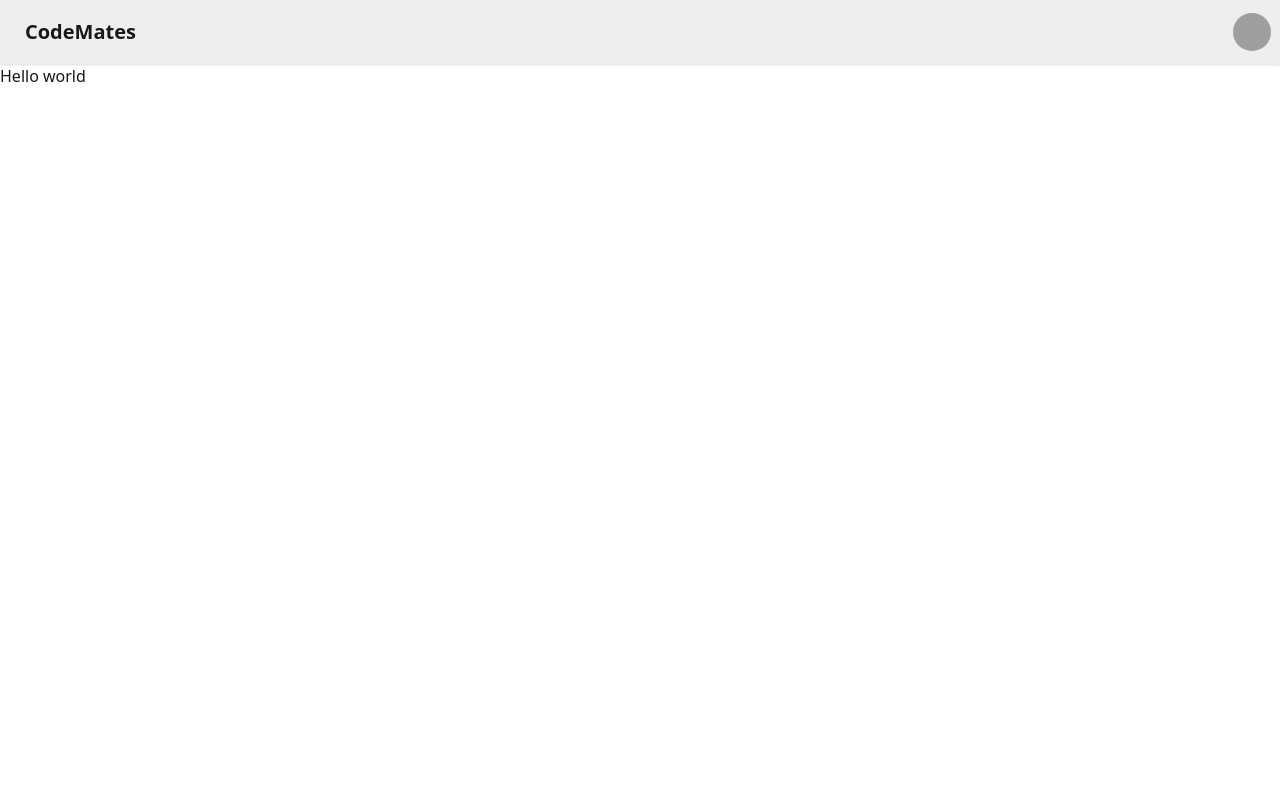
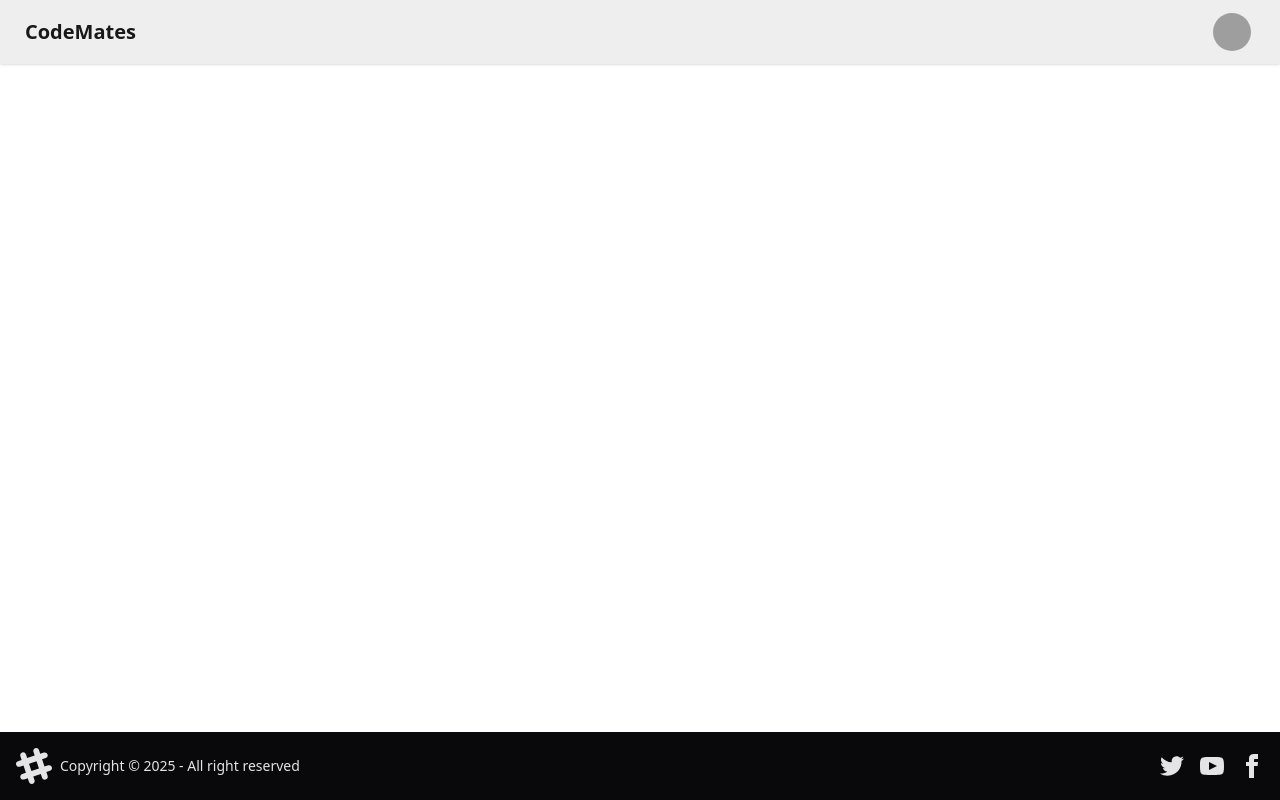
Before and after one commit to d-4-deepak/CodeMates-web, a React (Vite) app: page / in a window 1280 px wide. Built offline with nearby package versions, Linux system fonts and the light colour scheme; grey boxes are pictures that could not be loaded.

Commit message:
Footer +  routing

```diff
--- a/package.json
+++ b/package.json
@@ -13,6 +13,7 @@
     "@tailwindcss/vite": "^4.1.16",
     "react": "^19.1.1",
     "react-dom": "^19.1.1",
+    "react-router-dom": "^7.9.5",
     "tailwindcss": "^4.1.16"
   },
   "devDependencies": {
--- a/src/App.jsx
+++ b/src/App.jsx
@@ -1,36 +1,21 @@
+import { BrowserRouter, Route, Routes } from "react-router-dom"
+import NavBar from "./components/NavBar"
+import Body from "./components/Body"
+import Login from "./components/Login"
+import About from "./components/About"
+
 function App() {
 
   return (
     <>
-      <div className="navbar bg-base-300 shadow-sm">
-  <div className="flex-1">
-    <a className="btn btn-ghost text-xl">CodeMates</a>
-  </div>
-  <div className="flex gap-2">
-    <div className="dropdown dropdown-end">
-      <div tabIndex={0} role="button" className="btn btn-ghost btn-circle avatar">
-        <div className="w-10 rounded-full">
-          <img
-            alt="Tailwind CSS Navbar component"
-            src="https://img.daisyui.com/images/stock/photo-1534528741775-53994a69daeb.webp" />
-        </div>
-      </div>
-      <ul
-        tabIndex="-1"
-        className="menu menu-sm dropdown-content bg-base-100 rounded-box z-1 mt-3 w-52 p-2 shadow">
-        <li>
-          <a className="justify-between">
-            Profile
-            <span className="badge">New</span>
-          </a>
-        </li>
-        <li><a>Settings</a></li>
-        <li><a>Logout</a></li>
-      </ul>
-    </div>
-  </div>
-</div>
-      <h1 >Hello world</h1>
+      <BrowserRouter>
+      <Routes>
+        <Route path="/" element={<Body/>}>
+          <Route path="login" element={<Login/>} />
+          <Route path="About" element={<About/>} />
+        </Route>
+      </Routes>
+      </BrowserRouter>
     </>
   )
 }
--- /dev/null
+++ b/src/components/About.jsx
@@ -0,0 +1,11 @@
+import React from 'react'
+
+function About() {
+  return (
+    <div>
+      about
+    </div>
+  )
+}
+
+export default About
--- /dev/null
+++ b/src/components/Body.jsx
@@ -0,0 +1,16 @@
+import React from 'react'
+import NavBar from './NavBar'
+import { Outlet } from 'react-router-dom'
+import Footer from './Footer'
+
+const Body = () => {
+  return (
+    <div>
+      <NavBar/>
+      <Outlet/>
+      <Footer />
+    </div>
+  )
+}
+
+export default Body
--- /dev/null
+++ b/src/components/Footer.jsx
@@ -0,0 +1,61 @@
+import React from 'react'
+
+const Footer = () => {
+  return (
+    <>
+      <footer className="footer sm:footer-horizontal bg-neutral text-neutral-content items-center p-4 fixed bottom-0">
+  <aside className="grid-flow-col items-center">
+    <svg
+      width="36"
+      height="36"
+      viewBox="0 0 24 24"
+      xmlns="http://www.w3.org/2000/svg"
+      fillRule="evenodd"
+      clipRule="evenodd"
+      className="fill-current">
+      <path
+        d="M22.672 15.226l-2.432.811.841 2.515c.33 1.019-.209 2.127-1.23 2.456-1.15.325-2.148-.321-2.463-1.226l-.84-2.518-5.013 1.677.84 2.517c.391 1.203-.434 2.542-1.831 2.542-.88 0-1.601-.564-1.86-1.314l-.842-2.516-2.431.809c-1.135.328-2.145-.317-2.463-1.229-.329-1.018.211-2.127 1.231-2.456l2.432-.809-1.621-4.823-2.432.808c-1.355.384-2.558-.59-2.558-1.839 0-.817.509-1.582 1.327-1.846l2.433-.809-.842-2.515c-.33-1.02.211-2.129 1.232-2.458 1.02-.329 2.13.209 2.461 1.229l.842 2.515 5.011-1.677-.839-2.517c-.403-1.238.484-2.553 1.843-2.553.819 0 1.585.509 1.85 1.326l.841 2.517 2.431-.81c1.02-.33 2.131.211 2.461 1.229.332 1.018-.21 2.126-1.23 2.456l-2.433.809 1.622 4.823 2.433-.809c1.242-.401 2.557.484 2.557 1.838 0 .819-.51 1.583-1.328 1.847m-8.992-6.428l-5.01 1.675 1.619 4.828 5.011-1.674-1.62-4.829z"></path>
+    </svg>
+    <p>Copyright © {new Date().getFullYear()} - All right reserved</p>
+  </aside>
+  <nav className="grid-flow-col gap-4 md:place-self-center md:justify-self-end">
+    <a>
+      <svg
+        xmlns="http://www.w3.org/2000/svg"
+        width="24"
+        height="24"
+        viewBox="0 0 24 24"
+        className="fill-current">
+        <path
+          d="M24 4.557c-.883.392-1.832.656-2.828.775 1.017-.609 1.798-1.574 2.165-2.724-.951.564-2.005.974-3.127 1.195-.897-.957-2.178-1.555-3.594-1.555-3.179 0-5.515 2.966-4.797 6.045-4.091-.205-7.719-2.165-10.148-5.144-1.29 2.213-.669 5.108 1.523 6.574-.806-.026-1.566-.247-2.229-.616-.054 2.281 1.581 4.415 3.949 4.89-.693.188-1.452.232-2.224.084.626 1.956 2.444 3.379 4.6 3.419-2.07 1.623-4.678 2.348-7.29 2.04 2.179 1.397 4.768 2.212 7.548 2.212 9.142 0 14.307-7.721 13.995-14.646.962-.695 1.797-1.562 2.457-2.549z"></path>
+      </svg>
+    </a>
+    <a>
+      <svg
+        xmlns="http://www.w3.org/2000/svg"
+        width="24"
+        height="24"
+        viewBox="0 0 24 24"
+        className="fill-current">
+        <path
+          d="M19.615 3.184c-3.604-.246-11.631-.245-15.23 0-3.897.266-4.356 2.62-4.385 8.816.029 6.185.484 8.549 4.385 8.816 3.6.245 11.626.246 15.23 0 3.897-.266 4.356-2.62 4.385-8.816-.029-6.185-.484-8.549-4.385-8.816zm-10.615 12.816v-8l8 3.993-8 4.007z"></path>
+      </svg>
+    </a>
+    <a>
+      <svg
+        xmlns="http://www.w3.org/2000/svg"
+        width="24"
+        height="24"
+        viewBox="0 0 24 24"
+        className="fill-current">
+        <path
+          d="M9 8h-3v4h3v12h5v-12h3.642l.358-4h-4v-1.667c0-.955.192-1.333 1.115-1.333h2.885v-5h-3.808c-3.596 0-5.192 1.583-5.192 4.615v3.385z"></path>
+      </svg>
+    </a>
+  </nav>
+</footer>
+    </>
+  )
+}
+
+export default Footer
--- /dev/null
+++ b/src/components/Login.jsx
@@ -0,0 +1,11 @@
+import React from 'react'
+
+function Login() {
+  return (
+    <div className='text-white m-40'>
+      login
+    </div>
+  )
+}
+
+export default Login
--- /dev/null
+++ b/src/components/NavBar.jsx
@@ -0,0 +1,38 @@
+import React from 'react'
+
+const NavBar = () => {
+  return (
+    <>
+            <div className="navbar bg-base-300 shadow-sm">
+  <div className="flex-1">
+    <a className="btn btn-ghost text-xl">CodeMates</a>
+  </div>
+  <div className="flex gap-2">
+    <div className="dropdown dropdown-end mx-5">
+      <div tabIndex={0} role="button" className="btn btn-ghost btn-circle avatar">
+        <div className="w-10 rounded-full ">
+          <img
+            alt="Tailwind CSS Navbar component"
+            src="https://img.daisyui.com/images/stock/photo-1534528741775-53994a69daeb.webp" />
+        </div>
+      </div>
+      <ul
+        tabIndex="-1"
+        className="menu menu-sm dropdown-content bg-base-100 rounded-box z-1 mt-3 w-52 p-2 shadow">
+        <li>
+          <a className="justify-between">
+            Profile
+            <span className="badge">New</span>
+          </a>
+        </li>
+        <li><a>Settings</a></li>
+        <li><a>Logout</a></li>
+      </ul>
+    </div>
+  </div>
+</div>
+    </>
+  )
+}
+
+export default NavBar
```
Also changed, not shown: 1 other file (tests, documents, lock files or other folders).
